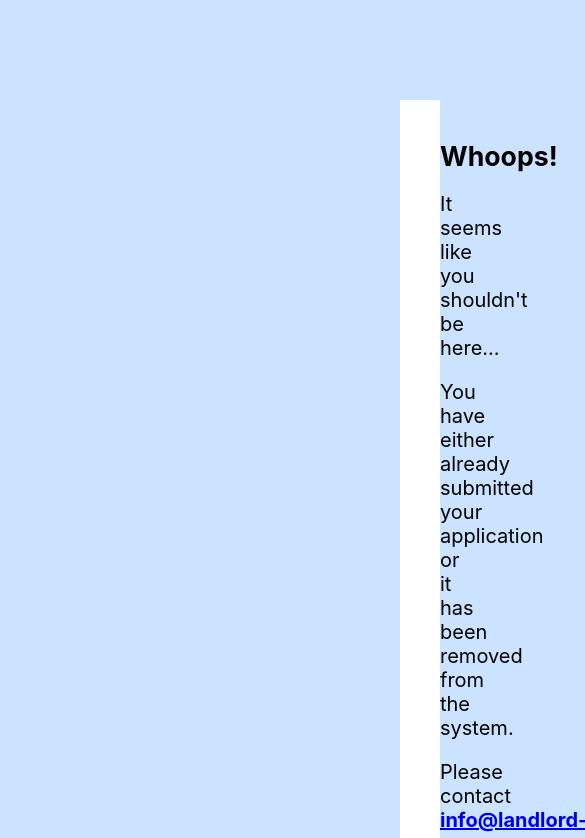
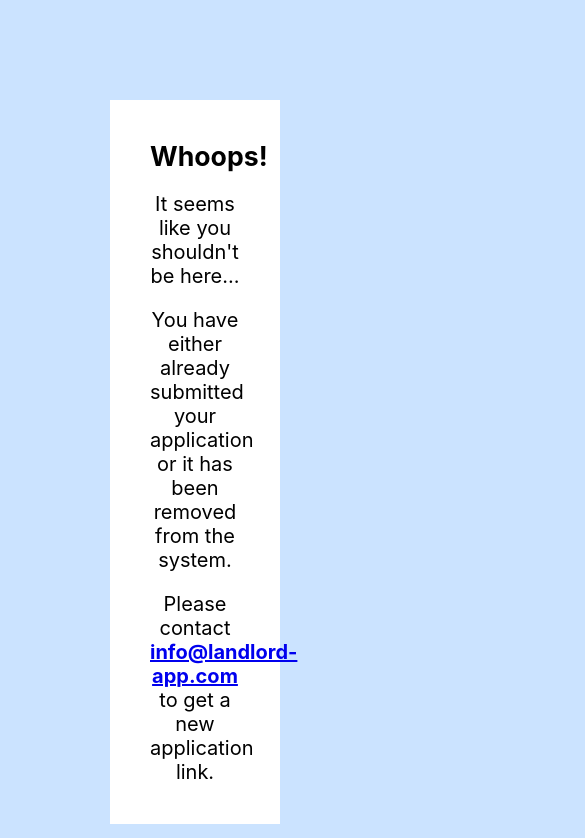
Before and after one commit to jgrubard/landlord-app-react, a React (Create React App) app: page /#/applications/1 in a window 390 px wide. Shown: the top 838 px of the page, 585 px wide, since content can reach past the window. Built offline with nearby package versions, Linux system fonts and the light colour scheme; no server answers.

Commit message:
added some mobile responsiveness

```diff
--- a/src/App.css
+++ b/src/App.css
@@ -1,3 +1,9 @@
 .app-container {
   margin: 75px 300px;
 }
+
+@media (max-width: 500px) {
+  .app-container {
+    margin: 10px;
+  }
+}
--- a/src/stylesheets/ApplicationForm.css
+++ b/src/stylesheets/ApplicationForm.css
@@ -23,3 +23,9 @@
   color: red;
   font-size: 9pt;
 }
+
+@media (max-width: 500px) {
+  .form-flex-container {
+    display: block;
+  }
+}
```
